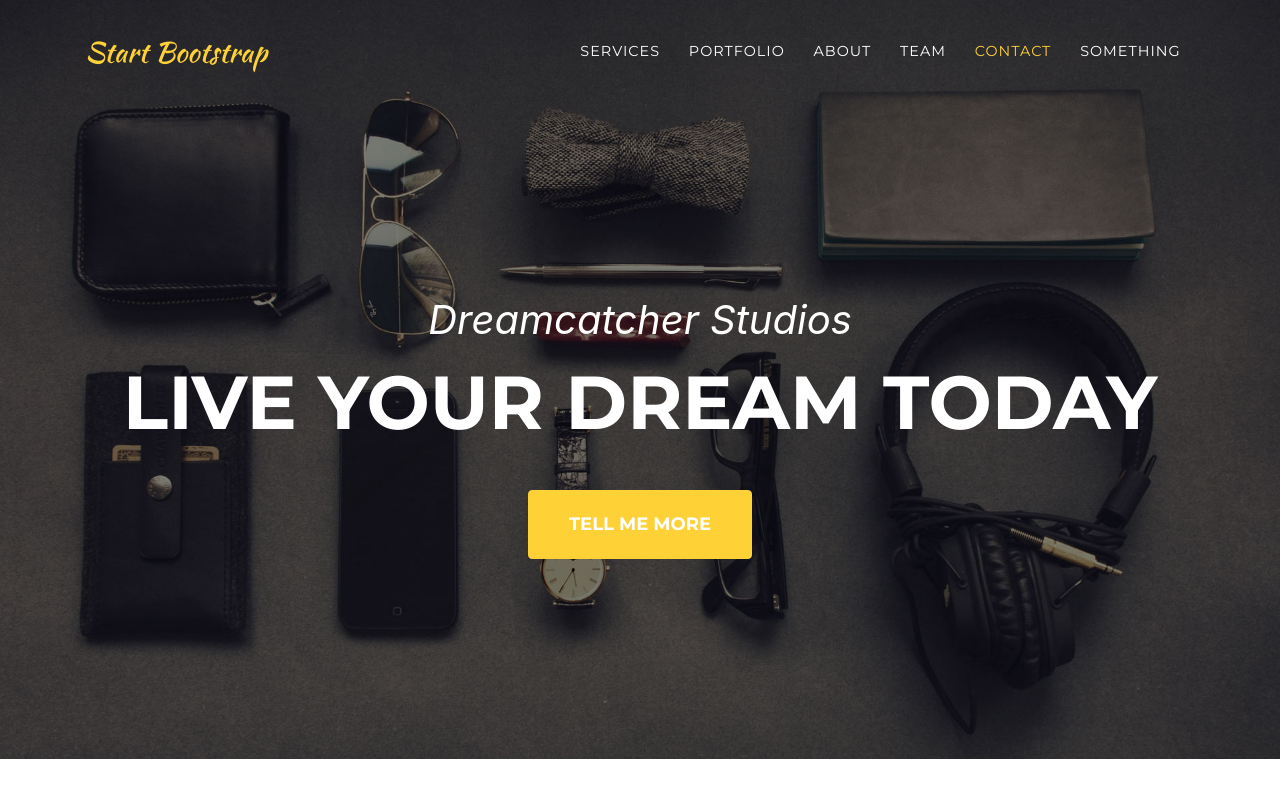
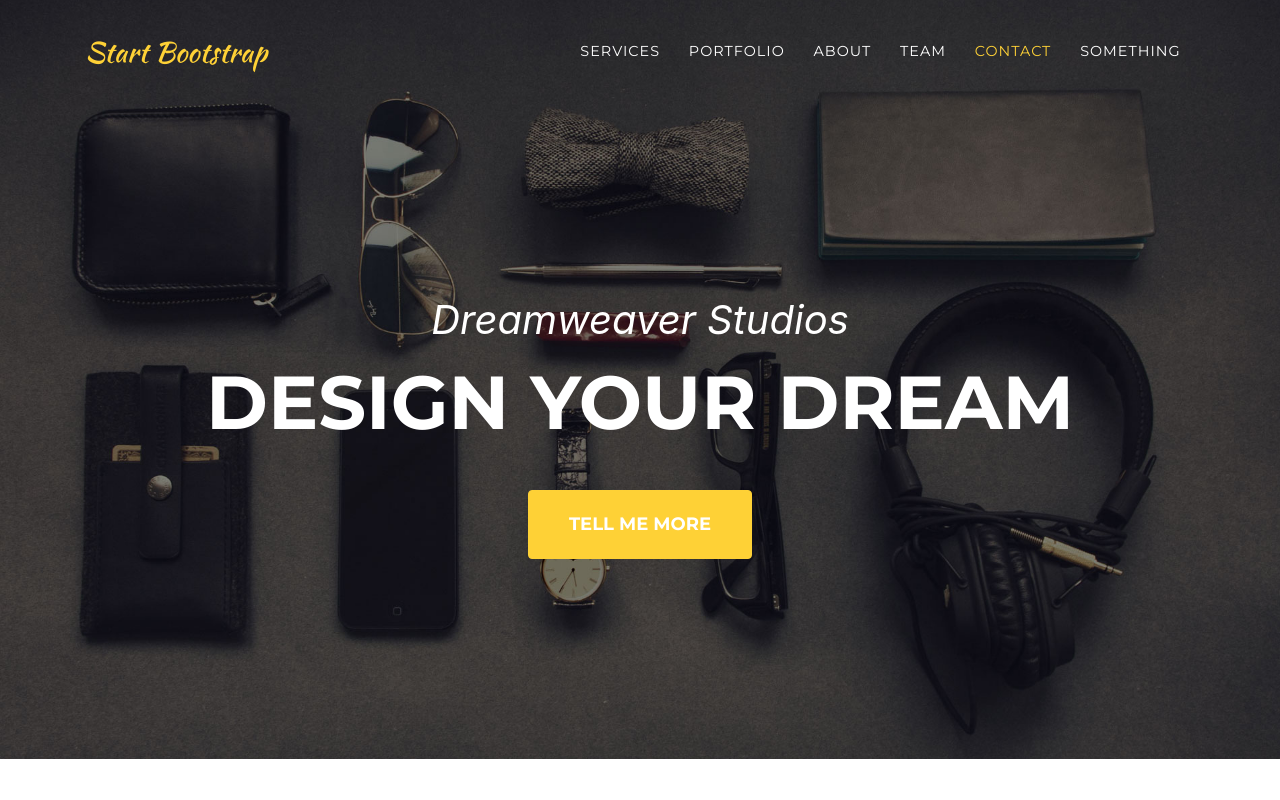
Before and after one commit to zmarkan/circleci-demo, a website: page index.html in a window 1280 px wide. Shown: the top 800 px of the page. Drawn offline with nearby package versions, Linux system fonts and the light colour scheme; a web font is replaced by a local one.

Commit message:
Make heading changes

```diff
--- a/index.html
+++ b/index.html
@@ -64,8 +64,8 @@
   <header class="masthead">
     <div class="container">
       <div class="intro-text">
-        <div class="intro-lead-in">Dreamcatcher Studios</div>
-        <div class="intro-heading text-uppercase">Live Your Dream Today</div>
+        <div class="intro-lead-in">Dreamweaver Studios</div>
+        <div class="intro-heading text-uppercase">Design Your Dream</div>
         <a class="btn btn-primary btn-xl text-uppercase js-scroll-trigger" href="#services">Tell Me More</a>
       </div>
     </div>
```
